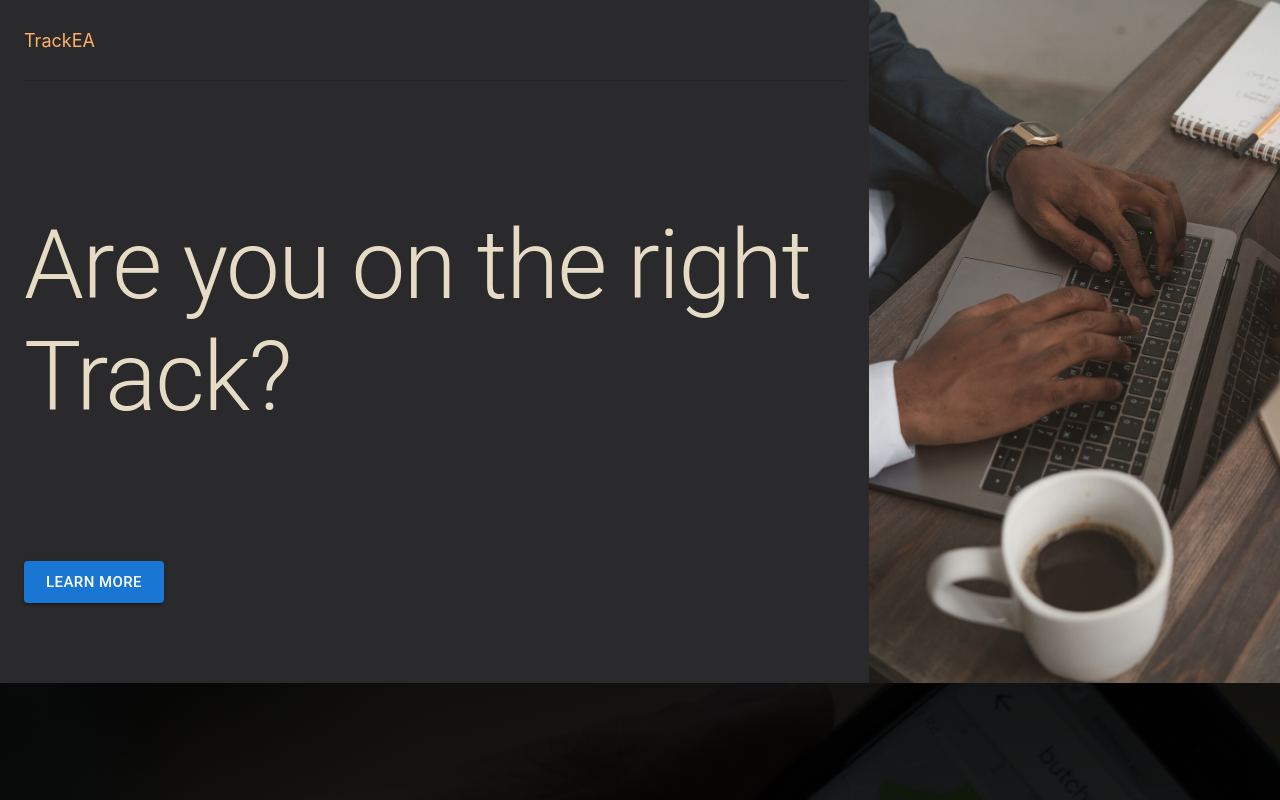
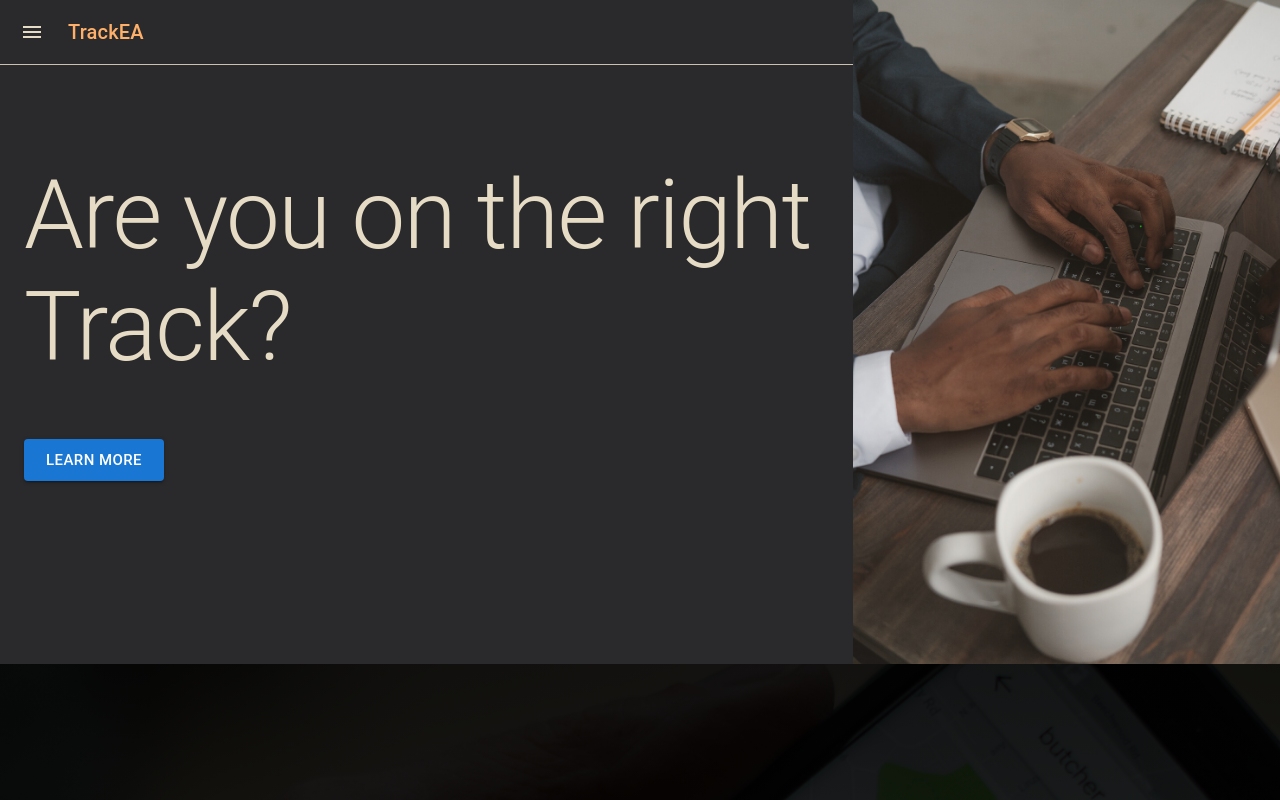
Before and after one commit to ElijahBundi/TrackEA-client, a React (Create React App) app: page / in a window 1280 px wide. Shown: the top 800 px of the page. Built offline with nearby package versions, Linux system fonts and the light colour scheme.

Commit message:
NavBar created successfully

```diff
--- a/src/Components/Home/Hero.jsx
+++ /dev/null
@@ -1,70 +0,0 @@
-import home from "../../Assets/Home.png";
-import { Box, Button, Divider, Typography } from "@mui/material";
-import React from "react";
-import { Container, height } from "@mui/system";
-
-function Hero() {
-  return (
-    <Box
-      sx={{
-        display: "flex",
-        bgcolor: "#2a292b",
-        height: 'auto',
-      }}
-    >
-      <Container
-        sx={{
-          flex: 2,
-          height: 'auto',
-        }}
-      >
-        <Box
-          sx={{
-            display: "flex",
-            flexDirection: "column",
-            justifyContent: "center",
-            alignContent: "center",
-            height: '10vh',
-            color: '#feb06a',
-            fontSize: '18px'
-          }}
-        >
-          TrackEA
-        </Box>
-        <Divider sx={{ color: 'white' }}/>
-        <Box
-            sx={{
-                height: '60vh',
-                justifyContent: "left",
-                alignItems: "center",
-                display: 'flex',
-                gap: 7,
-            }}
-        >
-          <Typography variant="h1" sx={{ color: '#e6dcc6' }}>Are you on the right Track?</Typography>
-        </Box>
-        <Box
-          sx={{
-            paddingBottom: 10,
-          }}
-        >
-          <Button variant="contained" size="large">Learn More</Button>
-        </Box>
-      </Container>
-
-      <Box
-        sx={{
-          backgroundImage: `url(${home})`,
-          backgroundRepeat: 'no-repeat',
-          backgroundSize: 'cover',
-          flex: 1,
-          // height: "768px",
-          // width: "512px",
-          backgroundPosition: "center",
-        }}
-      />
-    </Box>
-  );
-}
-
-export default Hero;
--- a/src/Components/Home/Home.jsx
+++ b/src/Components/Home/Home.jsx
@@ -1,8 +1,8 @@
 import React from 'react'
+import NavBar from '../Navbar/Navbar'
 import About from './About'
 import FromOurClients from './FromOurClients'
 import GetInTouch from './GetInTouch'
-import Hero from './Hero'
 import Products from './Products'
 import ShouldYouStart from './ShouldYouStart'
 import WhyChooseUs from './WhyChooseUs'
@@ -10,7 +10,7 @@
 function Home() {
   return (
     <>
-        <Hero />
+        <NavBar />
         <About />
         <Products />
         <WhyChooseUs />
--- /dev/null
+++ b/src/Components/Navbar/Navbar.jsx
@@ -0,0 +1,218 @@
+import * as React from "react";
+import { styled, useTheme } from "@mui/material/styles";
+import Box from "@mui/material/Box";
+import Drawer from "@mui/material/Drawer";
+import CssBaseline from "@mui/material/CssBaseline";
+import MuiAppBar from "@mui/material/AppBar";
+import Toolbar from "@mui/material/Toolbar";
+import List from "@mui/material/List";
+import Typography from "@mui/material/Typography";
+import Divider from "@mui/material/Divider";
+import IconButton from "@mui/material/IconButton";
+import MenuIcon from "@mui/icons-material/Menu";
+import ChevronLeftIcon from "@mui/icons-material/ChevronLeft";
+import ChevronRightIcon from "@mui/icons-material/ChevronRight";
+import ListItem from "@mui/material/ListItem";
+import ListItemButton from "@mui/material/ListItemButton";
+import ListItemIcon from "@mui/material/ListItemIcon";
+import ListItemText from "@mui/material/ListItemText";
+import InboxIcon from "@mui/icons-material/MoveToInbox";
+import MailIcon from "@mui/icons-material/Mail";
+import { Button } from "@mui/material";
+import home from "../../Assets/Home.png";
+
+const drawerWidth = 240;
+
+const Main = styled("main", { shouldForwardProp: (prop) => prop !== "open" })(
+  ({ theme, open }) => ({
+    flexGrow: 1,
+    padding: theme.spacing(3),
+    transition: theme.transitions.create("margin", {
+      easing: theme.transitions.easing.sharp,
+      duration: theme.transitions.duration.leavingScreen,
+    }),
+    marginLeft: `-${drawerWidth}px`,
+    ...(open && {
+      transition: theme.transitions.create("margin", {
+        easing: theme.transitions.easing.easeOut,
+        duration: theme.transitions.duration.enteringScreen,
+      }),
+      marginLeft: 0,
+    }),
+  })
+);
+
+const AppBar = styled(MuiAppBar, {
+  shouldForwardProp: (prop) => prop !== "open",
+})(({ theme, open }) => ({
+  transition: theme.transitions.create(["margin", "width"], {
+    easing: theme.transitions.easing.sharp,
+    duration: theme.transitions.duration.leavingScreen,
+  }),
+  ...(open && {
+    width: `calc(100% - ${drawerWidth}px)`,
+    marginLeft: `${drawerWidth}px`,
+    transition: theme.transitions.create(["margin", "width"], {
+      easing: theme.transitions.easing.easeOut,
+      duration: theme.transitions.duration.enteringScreen,
+    }),
+  }),
+}));
+
+const DrawerHeader = styled("div")(({ theme }) => ({
+  display: "flex",
+  alignItems: "center",
+  padding: theme.spacing(0, 1),
+  // necessary for content to be below app bar
+  ...theme.mixins.toolbar,
+  justifyContent: "flex-end",
+}));
+
+function NavBar() {
+  const theme = useTheme();
+  const [open, setOpen] = React.useState(false);
+
+  const handleDrawerOpen = () => {
+    setOpen(true);
+  };
+
+  const handleDrawerClose = () => {
+    setOpen(false);
+  };
+
+  return (
+    <Box
+      sx={{
+        display: "flex",
+        bgcolor: "#2a292b",
+        height: "auto",
+      }}
+    >
+      <Box
+        sx={{
+          display: "flex",
+          flex: 2,
+          height: "auto",
+        }}
+      >
+        {/* <CssBaseline /> */}
+        <Box
+          sx={{
+            color: '#feb06a',
+            fontSize: '18px',
+            width: "66.67%"
+          }}
+          position="absolute"
+          open={open}
+        >
+          <Toolbar>
+            <IconButton
+              color="inherit"
+              aria-label="open drawer"
+              onClick={handleDrawerOpen}
+              edge="start"
+              sx={{ mr: 2, ...(open && { display: "none" }) }}
+            >
+              <MenuIcon sx={{color: '#e6dcc6'}}/>
+            </IconButton>
+            <Typography variant="h6" noWrap component="div">
+              TrackEA
+            </Typography>
+          </Toolbar>
+          <Divider sx={{ bgcolor: '#e6dcc6' }} />
+        </Box>
+        {/* <Divider sx={{ color: "white" }} /> */}
+        <Drawer
+          sx={{
+            width: drawerWidth,
+            flexShrink: 0,
+            "& .MuiDrawer-paper": {
+              width: drawerWidth,
+              boxSizing: "border-box",
+              bgcolor: '#e6dcc6'
+            },
+          }}
+          variant="persistent"
+          anchor="left"
+          open={open}
+        >
+          <DrawerHeader>
+            <IconButton onClick={handleDrawerClose}>
+              {theme.direction === "ltr" ? (
+                <ChevronLeftIcon />
+              ) : (
+                <ChevronRightIcon />
+              )}
+            </IconButton>
+          </DrawerHeader>
+          <Divider />
+          <List>
+            {["Home", "About Us", "Our Products", "Contact Us"].map((text, index) => (
+              <ListItem key={text} disablePadding>
+                <ListItemButton>
+                  <ListItemIcon>
+                    {index % 2 === 0 ? <InboxIcon /> : <MailIcon />}
+                  </ListItemIcon>
+                  <ListItemText primary={text} />
+                </ListItemButton>
+              </ListItem>
+            ))}
+          </List>
+          <Divider />
+          <List>
+            {["Dashboard", "Locations"].map((text, index) => (
+              <ListItem key={text} disablePadding>
+                <ListItemButton>
+                  <ListItemIcon>
+                    {index % 2 === 0 ? <InboxIcon /> : <MailIcon />}
+                  </ListItemIcon>
+                  <ListItemText primary={text} />
+                </ListItemButton>
+              </ListItem>
+            ))}
+          </List>
+        </Drawer>
+        <Main
+          open={open}
+          sx={{
+            display: "flex",
+            flexDirection: "column",
+            gap: 7,
+            paddingTop: 10,
+            justifyContent: "center",
+            alignItems: "left",
+            height: { sm: "auto", lg: "70vh" },
+          }}
+        >
+          <Box>
+            <Typography variant="h1" sx={{ color: "#e6dcc6" }}>
+              Are you on the right Track?
+            </Typography>
+          </Box>
+          <Box
+            sx={{
+              paddingBottom: 10,
+              justifyContent: "left",
+            }}
+          >
+            <Button variant="contained" size="large">
+              Learn More
+            </Button>
+          </Box>
+        </Main>
+      </Box>
+      <Box
+        sx={{
+          backgroundImage: `url(${home})`,
+          backgroundRepeat: "no-repeat",
+          backgroundSize: "cover",
+          flex: 1,
+          // height: "768px",
+          // width: "512px",
+          backgroundPosition: "center",
+        }}
+      />
+    </Box>
+  );
+}
+export default NavBar;
```
